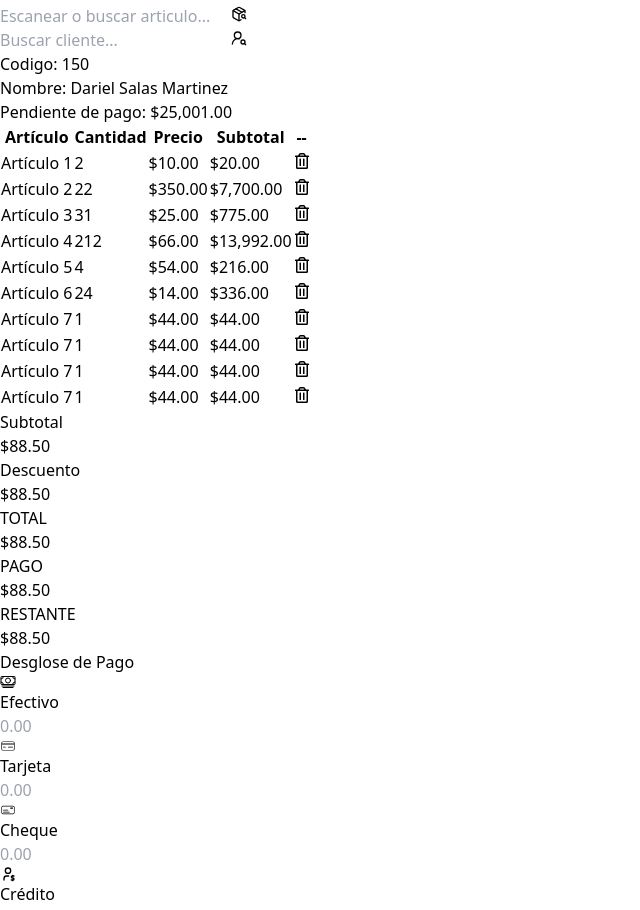
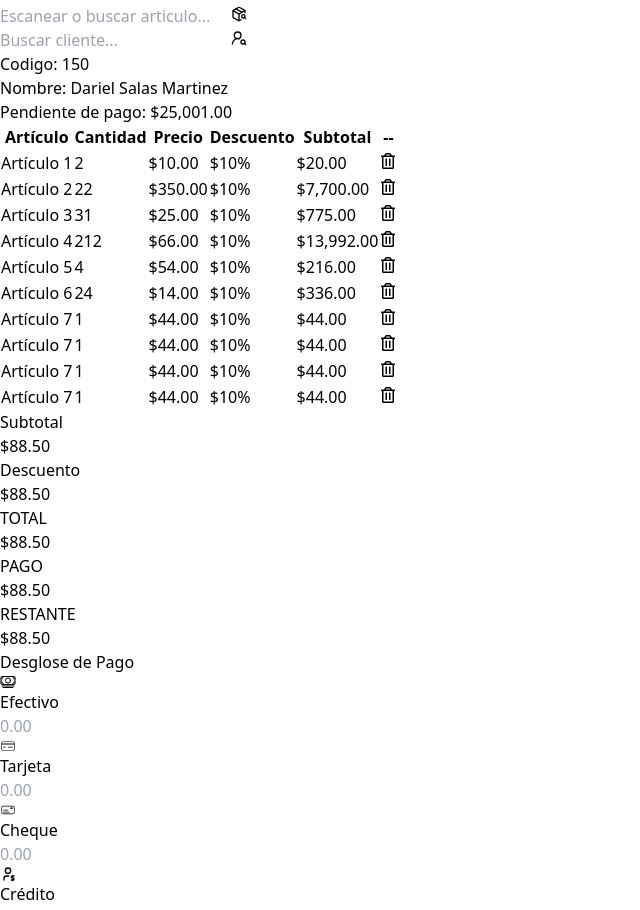
Before and after one commit to manuelprgit/transacciON, a React (Vite) app: page /invoice in a window 1280 px wide. Shown: the part 1564-2474 px from the top of the page, without its empty margins (0-640 px from the left). Built offline with nearby package versions, Linux system fonts and the light colour scheme.

Commit message:
Mejora de la tabla de inventario: se agregó columna de descuento y se ajustaron estilos de alineación en las tablas.

```diff
--- a/src/Pages/MasterInventory/MasterInventory.jsx
+++ b/src/Pages/MasterInventory/MasterInventory.jsx
@@ -77,7 +77,7 @@ export const MasterInventory = () => {
                             <th className="px-6 py-3 border-b-2 border-gray-200 bg-gray-100 text-right text-xs font-semibold text-gray-600 uppercase tracking-wider">
                                 Precio
                             </th>
-                            <th className="px-6 py-3 border-b-2 border-gray-200 bg-gray-100 text-left text-xs font-semibold text-gray-600 uppercase tracking-wider">
+                            <th className="px-6 py-3 border-b-2 border-gray-200 bg-gray-100 text-xs text-center font-semibold text-gray-600 uppercase tracking-wider">
                                 Estatus
                             </th>
                             <th className="px-6 py-3 border-b-2 border-gray-200 bg-gray-100 text-center text-xs font-semibold text-gray-600 uppercase tracking-wider">
--- a/src/components/ArticleTable/ArticleTable.jsx
+++ b/src/components/ArticleTable/ArticleTable.jsx
@@ -82,6 +82,9 @@ export const ArticleTable = () => {
                             <th className="px-6 py-3 border-b-2 border-gray-200 bg-gray-100 text-right text-xs font-semibold text-gray-600 uppercase tracking-wider">
                                 Precio
                             </th>
+                            <th className="px-6 py-3 border-b-2 border-gray-200 bg-gray-100 text-right text-xs font-semibold text-gray-600 uppercase tracking-wider">
+                                Descuento
+                            </th>
                             <th className="px-6 text-right py-3 border-b-2 border-gray-200 bg-gray-100 text-xs font-semibold text-gray-600 uppercase tracking-wider">
                                 Subtotal
                             </th>
--- a/src/components/ArticlesTableRow/ArticlesTableRow.jsx
+++ b/src/components/ArticlesTableRow/ArticlesTableRow.jsx
@@ -9,11 +9,14 @@ export const ArticlesTableRow = ({
 }) => {
     return (
         <tr>
-            <td className="px-6 py-4 border-b border-gray-200">{name}</td>
-            <td className="px-6 py-4 border-b border-gray-200">{quantity}</td>
-            <td className="px-6 py-4 border-b border-gray-200 text-right">${formatMoney(price)}</td>
-            <td className="px-6 py-4 border-b border-gray-200 text-right">${formatMoney(price * quantity)}</td>
-            <td className="px-6 py-4 border-b border-gray-200 text-center">
+            <td className="px-6 py-4 border-b">{name}</td>
+            <td className="px-6 py-4 border-b">{quantity}</td>
+            <td className="px-6 py-4 border-b text-right">${formatMoney(price)}</td>
+            <td className="px-6 py-4 border-b text-right">
+                <p className='bg-green-300 rounded text-center'>$10%</p>
+            </td>
+            <td className="px-6 py-4 border-b text-right">${formatMoney(price * quantity)}</td>
+            <td className="px-6 py-4 border-b text-center">
                 <button className="bg-red-500 active:bg-red-400 text-white px-4 py-2 rounded">
                     <FaRegTrashAlt />
                 </button>
--- a/src/components/InventoryArticlesTable/InventoryArticlesTable.jsx
+++ b/src/components/InventoryArticlesTable/InventoryArticlesTable.jsx
@@ -18,7 +18,7 @@ export const InventoryArticlesTable = ({
             <td className="px-6 py-4 border-b border-gray-200">{quantity}</td>
             <td className="px-6 py-4 border-b border-gray-200 text-right">${formatMoney(price)}</td>
             <td className="px-6 py-4 border-b border-gray-200">
-                <p className={`bg-${status === 'Disponible' ? 'green' : 'yellow'}-400 p-1 font-semibold rounded-lg text-center`}>{status}</p>
+                <p className={`bg-${status === 'Disponible' ? 'green' : 'yellow'}-400 text-center font-semibold rounded-lg`}>{status}</p>
             </td>
             <td className="px-6 py-4 border-b border-gray-200 text-center">
                 <button className="bg-blue-500 active:bg-blue-400 text-white px-4 py-2 rounded">
```
